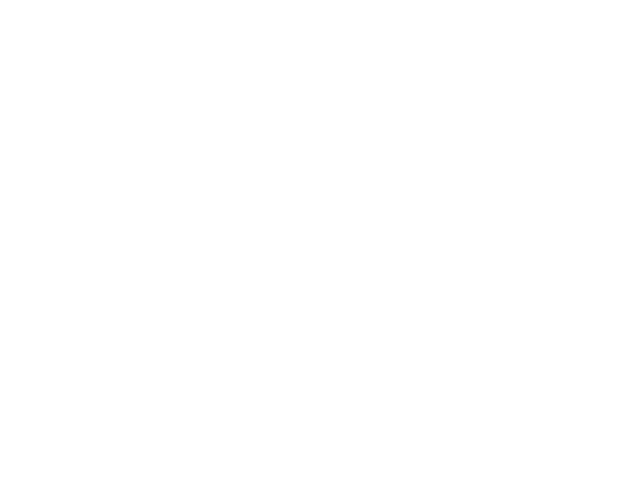
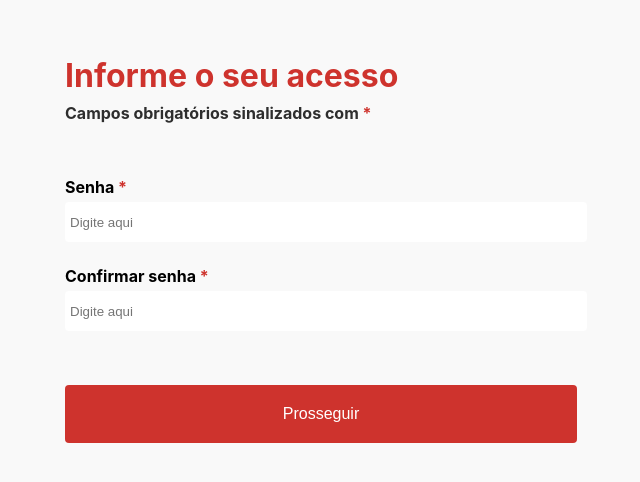
Before and after one commit to StartFuture/onboarding-me-rh-front, a React (Create React App) app: page /first-access in a window 1280 px wide. Before the commit this address had no page. Shown: the top 482 px of the page, without its empty margins (447-1087 px from the left). Built offline with nearby package versions, Linux system fonts and the light colour scheme.

Commit message:
Tela de primeiro acesso do usuario finalizada

```diff
--- a/src/AppRoutes.jsx
+++ b/src/AppRoutes.jsx
@@ -2,6 +2,7 @@
 import FormsCompany from "./pages/FormsCompany";
 import Welcome from "./pages/Welcome";
 import FormAccess from "./pages/FormAccess";
+import FirstAccess from "./pages/FirstAccess";
 
 const AppRoutes = () => {
   return (
@@ -10,6 +11,7 @@
         <Route path="/forms-company" element={<FormsCompany/>} />
         <Route path="/welcome" element={<Welcome/>} />
         <Route path="/form-access" element={<FormAccess/>} />
+        <Route path="/first-access" element={<FirstAccess/>} />
       </Routes>
     </BrowserRouter>
   );
--- /dev/null
+++ b/src/pages/FirstAccess/assets/css/style.css
@@ -0,0 +1,85 @@
+.container-form {
+    margin-left: auto;
+    width: 80%;
+    height: 100vh;
+    background-color: #f9f9f9;
+  }
+
+  .content-form {
+    width: 50%;
+    height: 30vh;
+    margin: auto;
+    padding-top: 3vh;
+    text-align: auto;
+  }
+
+  .container-form h3 {
+    color: #ce332d;
+    font-size: 32px;
+    line-height: 40px;
+    letter-spacing: 0em;
+    margin-bottom: 10px;
+  }
+
+  .container-form h5 {
+    margin: 0px;
+    font-size: 16px;
+    line-height: 15px;
+    text-align: left;
+    margin-bottom: 7vh;
+  }
+
+  .content-form h4 {
+    width: 100%;
+    margin: 0px;
+    margin-bottom: 5px;
+  }
+
+  .content-form strong {
+    color: #ce332d;
+  }
+
+  .content-form input {
+    border-radius: 4px;
+    width: 100%;
+    height: 30px;
+    border: none;
+    padding: 5px;
+    margin-bottom: 24px;
+  }
+
+  .back-button {
+    background: none;
+    width: 100%;
+    padding: 20px 0px;
+    border: none;
+    color: #ce332d;
+    font-size: 16px;
+  }
+
+  .next-button:hover {
+    background-color: #a3332d;
+    text-decoration: underline;
+  }
+
+  @media (max-width: 600px) {
+    .container-form {
+      width: 100%;
+    }
+
+    .content-form {
+      width: 85%;
+    }
+
+    .content-form h3 {
+      font-size: 44px;
+      font-weight: 300;
+    }
+
+    .bar-mobile {
+      background-color: rgba(206, 51, 45, 1);
+      display: flex;
+      height: 4%;
+      width: 100%;
+    }
+  }
--- /dev/null
+++ b/src/pages/FirstAccess/index.jsx
@@ -0,0 +1,26 @@
+import "./assets/css/style.css";
+import SideBar from "../../components/SideBar";
+
+const FirstAccess = () => {
+    return (
+      <>
+      {/* <SideBar/> */}
+      <div class="container-form">
+      <div class="bar-mobile"></div>
+        <div class="content-form">
+          <h3>Informe o seu acesso</h3>
+          <h5>Campos obrigatórios sinalizados com <strong>*</strong></h5>
+          <form>
+            <h4>Senha<strong> *</strong></h4>
+            <input type="text" placeholder="Digite aqui" />
+            <h4>Confirmar senha<strong> *</strong></h4>
+            <input type="text" placeholder="Digite aqui" />
+          </form>
+          <button class= "next-button">Prosseguir</button>
+        </div>
+      </div>
+</>
+  );
+};
+
+export default FirstAccess;
```
Also changed, not shown: src/pages/FirstAcess/assets/css/style.css (deleted), src/pages/FirstAcess/index.jsx (deleted).
